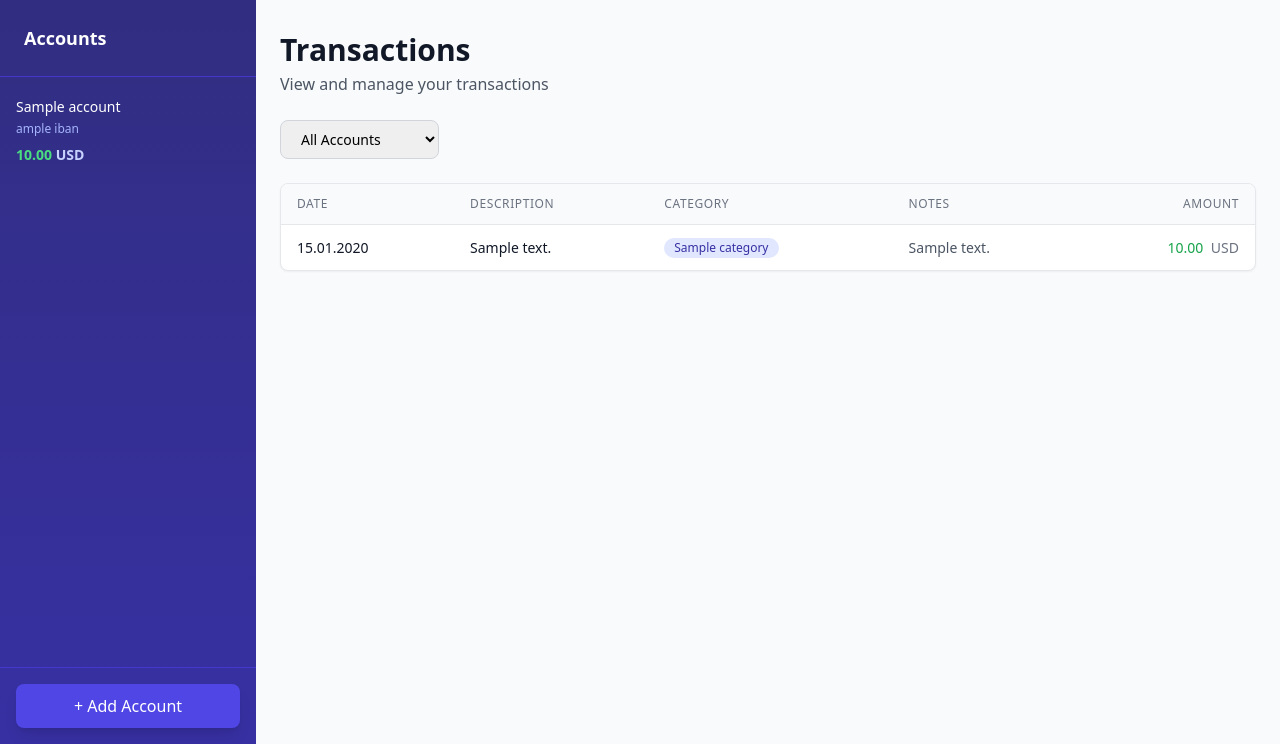
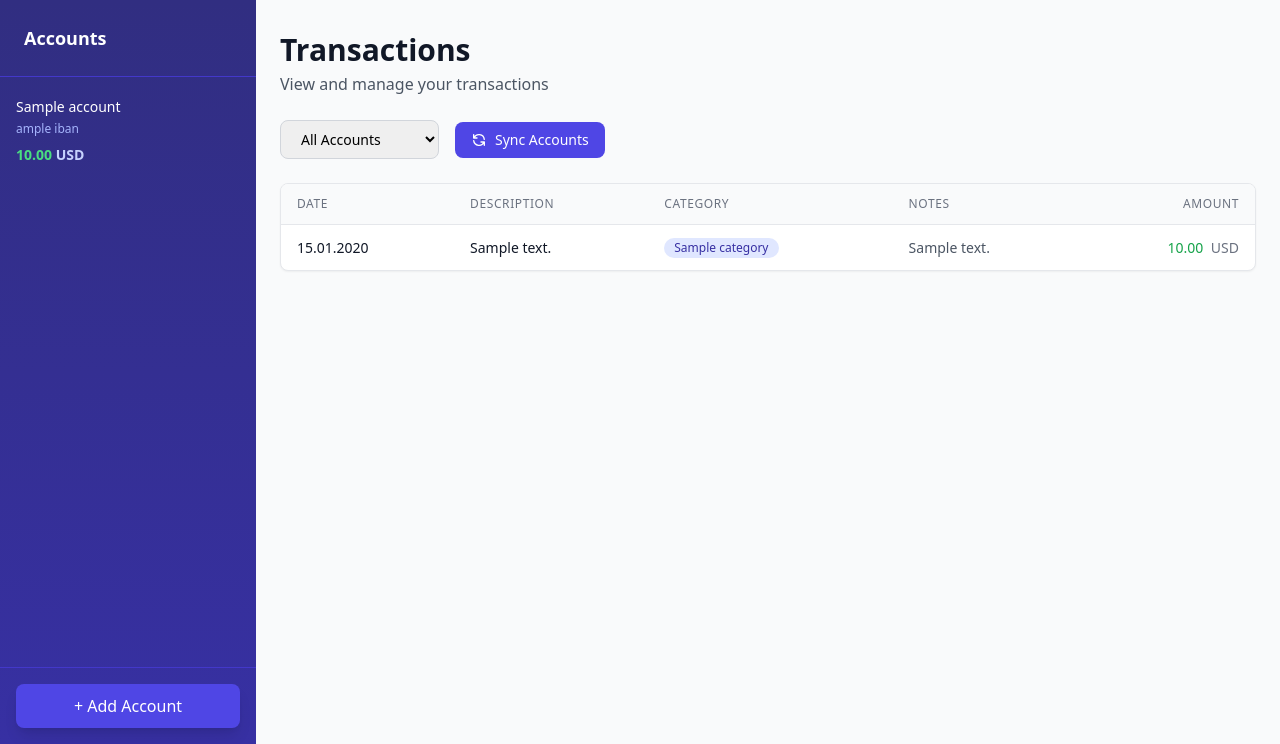
Before and after one commit to adogb/budget-app, a FastAPI app: template app/templates/transactions.html in a window 1280 px wide. Shown: the part 56-800 px from the top of the page. Run offline with FastAPI, Linux system fonts and the light colour scheme; the template is opened without the code that fills it: most values are stand-ins (such as "Sample title", 1, 10 or a date in 2020); some libraries are stand-ins or nearby versions.

Commit message:
update templates

```diff
--- /dev/null
+++ b/app/templates/accounts/_account_item.html
@@ -0,0 +1,14 @@
+<li class="px-4 py-3 hover:bg-indigo-700 cursor-pointer transition">
+    <div class="flex flex-col">
+        <span class="text-sm font-medium text-white mb-1">{{ account.name }}</span>
+        <span class="text-xs text-indigo-300 mb-2">
+            {% if account.iban %}{{ account.iban[-10:] }}{% endif %}
+        </span>
+        <span class="text-sm font-semibold">
+            <span class="{% if account.balance >= 0 %}text-green-400{% else %}text-red-400{% endif %}">
+                {{ "{:,.2f}".format(account.balance) }}
+            </span>
+            <span class="text-indigo-200"> {{ account.currency }}</span>
+        </span>
+    </div>
+</li>
--- a/app/templates/base.html
+++ b/app/templates/base.html
@@ -33,22 +33,9 @@
 
             <!-- Account List -->
             <div class="flex-1 overflow-y-auto">
-                <ul class="py-2">
+                <ul id="accounts-list" class="py-2">
                     {% for account in accounts %}
-                    <li class="px-4 py-3 hover:bg-indigo-700 cursor-pointer transition">
-                        <div class="flex flex-col">
-                            <span class="text-sm font-medium text-white mb-1">{{ account.name }}</span>
-                            <span class="text-xs text-indigo-300 mb-2">
-                                {% if account.iban %}{{ account.iban[-10:] }}{% endif %}
-                            </span>
-                            <span class="text-sm font-semibold">
-                                <span class="{% if account.balance >= 0 %}text-green-400{% else %}text-red-400{% endif %}">
-                                    {{ "{:,.2f}".format(account.balance) }}
-                                </span>
-                                <span class="text-indigo-200"> {{ account.currency }}</span>
-                            </span>
-                        </div>
-                    </li>
+                        {% include "accounts/_account_item.html" %}
                     {% endfor %}
                 </ul>
             </div>
--- a/app/templates/transactions.html
+++ b/app/templates/transactions.html
@@ -14,8 +14,8 @@
         <p class="text-gray-600 mt-1">View and manage your transactions</p>
     </div>
 
-    <!-- Filters (optional - for future enhancement) -->
-    <div class="mb-6 flex gap-4">
+    <!-- Filters and Sync Button -->
+    <div class="mb-6 flex gap-4 items-center">
         <select class="px-4 py-2 border border-gray-300 rounded-lg text-sm focus:outline-none focus:ring-2 focus:ring-indigo-500">
             <option value="">All Accounts</option>
             {% for account in accounts %}
@@ -24,6 +24,34 @@
             </option>
             {% endfor %}
         </select>
+
+        <!-- Sync Button -->
+        <button
+            class="px-4 py-2 bg-indigo-600 text-white rounded-lg text-sm font-medium hover:bg-indigo-700 focus:outline-none focus:ring-2 focus:ring-indigo-500 transition flex items-center gap-2 disabled:opacity-50 disabled:cursor-not-allowed"
+            hx-post="/accounts/sync"
+            hx-target="#transaction-table-body"
+            hx-swap="innerHTML"
+            hx-indicator="#sync-spinner"
+            title="Syncing may take 30-60 seconds for large transaction histories">
+            <svg class="w-4 h-4" fill="none" stroke="currentColor" viewBox="0 0 24 24">
+                <path stroke-linecap="round" stroke-linejoin="round" stroke-width="2" d="M4 4v5h.582m15.356 2A8.001 8.001 0 004.582 9m0 0H9m11 11v-5h-.581m0 0a8.003 8.003 0 01-15.357-2m15.357 2H15" />
+            </svg>
+            Sync Accounts
+        </button>
+
+        <!-- Loading Spinner -->
+        <div id="sync-spinner" class="htmx-indicator flex items-center gap-2">
+            <svg class="animate-spin h-5 w-5 text-indigo-600" xmlns="http://www.w3.org/2000/svg" fill="none" viewBox="0 0 24 24">
+                <circle class="opacity-25" cx="12" cy="12" r="10" stroke="currentColor" stroke-width="4"></circle>
+                <path class="opacity-75" fill="currentColor" d="M4 12a8 8 0 018-8V0C5.373 0 0 5.373 0 12h4zm2 5.291A7.962 7.962 0 014 12H0c0 3.042 1.135 5.824 3 7.938l3-2.647z"></path>
+            </svg>
+            <span class="text-sm text-gray-600">Syncing...</span>
+        </div>
+
+        <!-- Sync Status -->
+        <div id="sync-status" class="ml-auto">
+            <!-- Status will be updated via HTMX -->
+        </div>
     </div>
 
     <!-- Transactions Table -->
--- /dev/null
+++ b/app/templates/transactions/_transaction_row.html
@@ -0,0 +1,35 @@
+<tr class="hover:bg-gray-50 transition">
+    <td class="px-4 py-3 text-sm text-gray-900 whitespace-nowrap">
+        {{ transaction.booking_date.strftime('%d.%m.%Y') }}
+    </td>
+    <td class="px-4 py-3 text-sm text-gray-900">
+        {{ transaction.description }}
+    </td>
+    <td class="px-4 py-3 text-sm text-gray-600">
+        {% if transaction.category %}
+        <span class="inline-flex items-center px-2.5 py-0.5 rounded-full text-xs font-medium bg-indigo-100 text-indigo-800">
+            {{ transaction.category }}
+        </span>
+        {% else %}
+        <span class="text-gray-400 italic">Uncategorized</span>
+        {% endif %}
+    </td>
+    <td class="px-4 py-3 text-sm text-gray-600"
+        hx-get="/transactions/{{ transaction.id }}/notes-edit"
+        hx-trigger="click"
+        hx-swap="outerHTML">
+        <span class="cursor-pointer hover:text-indigo-600">
+            {% if transaction.notes %}
+            {{ transaction.notes }}
+            {% else %}
+            <span class="text-gray-400 italic">Add note...</span>
+            {% endif %}
+        </span>
+    </td>
+    <td class="px-4 py-3 text-sm text-right whitespace-nowrap">
+        <span class="font-medium {% if transaction.amount >= 0 %}text-green-600{% else %}text-red-600{% endif %}">
+            {{ "{:,.2f}".format(transaction.amount) }}
+        </span>
+        <span class="text-gray-500 ml-1">{{ transaction.currency }}</span>
+    </td>
+</tr>
```
Also changed, not shown: other parts of app/templates/transactions.html (+2 -36 lines), app/templates/transactions/_sync_response.html (added, +31 -0 lines).
